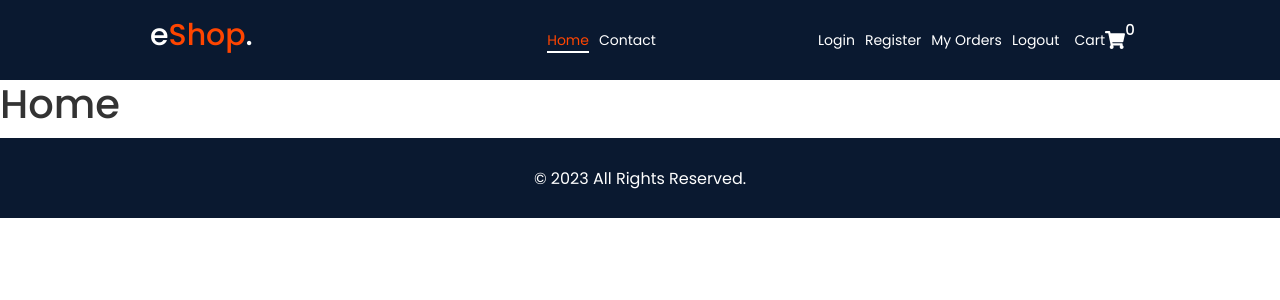
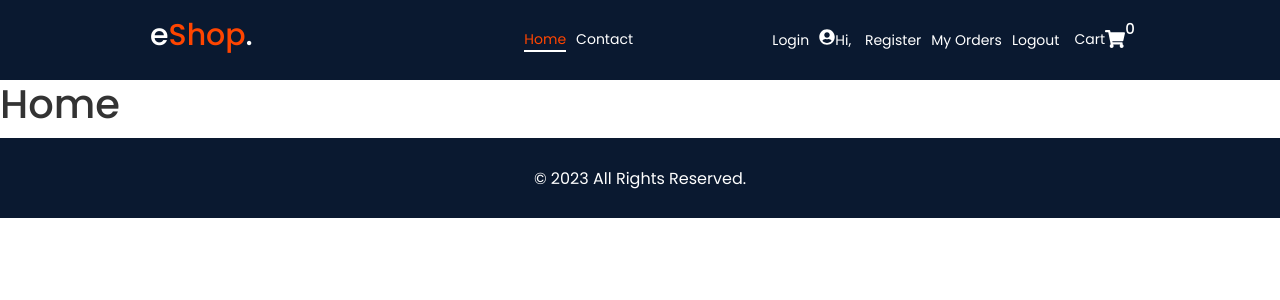
Before and after one commit to sakhawat777/eshop, a React (Create React App) app: page / in a window 1280 px wide. Shown: the top 300 px of the page. Built offline with nearby package versions, Linux system fonts and the light colour scheme; no server answers.

Commit message:
Monitor currently sign in user Done

```diff
--- a/src/components/header/Header.js
+++ b/src/components/header/Header.js
@@ -1,9 +1,9 @@
-import React, {useState} from 'react';
+import React, {useEffect, useState} from 'react';
 import { Link, NavLink } from 'react-router-dom';
 import styles from './Header.module.scss';
-import { FaShoppingCart, FaTimes } from 'react-icons/fa';
+import { FaShoppingCart, FaTimes, FaUserCircle } from 'react-icons/fa';
 import { HiOutlineMenuAlt3} from 'react-icons/hi';
-import { signOut } from "firebase/auth";
+import { onAuthStateChanged, signOut } from "firebase/auth";
 import { auth } from '../../firebase/config';
 import { toast } from 'react-toastify';
 import { useNavigate } from 'react-router-dom';
@@ -35,7 +35,23 @@
 
 const Header = () => {
     const [showMenu, setShowMenu] = useState(false);
+    const [displayName, setDisplayName] = useState("");
     const navigate = useNavigate()
+
+// Monitor currently sign in user
+    useEffect(() => {
+        // Get the currently signed-in user
+        onAuthStateChanged(auth, (user) => {
+          if (user) {
+            const uid = user.uid;
+            console.log(user.displayName)
+            setDisplayName(user.displayName)
+          } else {
+            // User is signed out
+            setDisplayName("")
+          }
+        });
+    }, [])
 
     const toggleMenu = () => {
         setShowMenu(!showMenu);
@@ -76,6 +92,10 @@
             <div className={styles["header-right"]} onClick={hideMenu}>
                 <span className={styles.links}>
                     <NavLink to="/login" className={activeLink}>Login</NavLink>
+                    <a href="#">
+                        <FaUserCircle size={16}/>
+                        Hi, {displayName}
+                    </a>
                     <NavLink to="/register" className={activeLink}>Register</NavLink>
                     <NavLink to="/order-history" className={activeLink}>My Orders</NavLink>
                     <NavLink to="/" onClick={logOutUser}>Logout</NavLink>
```
